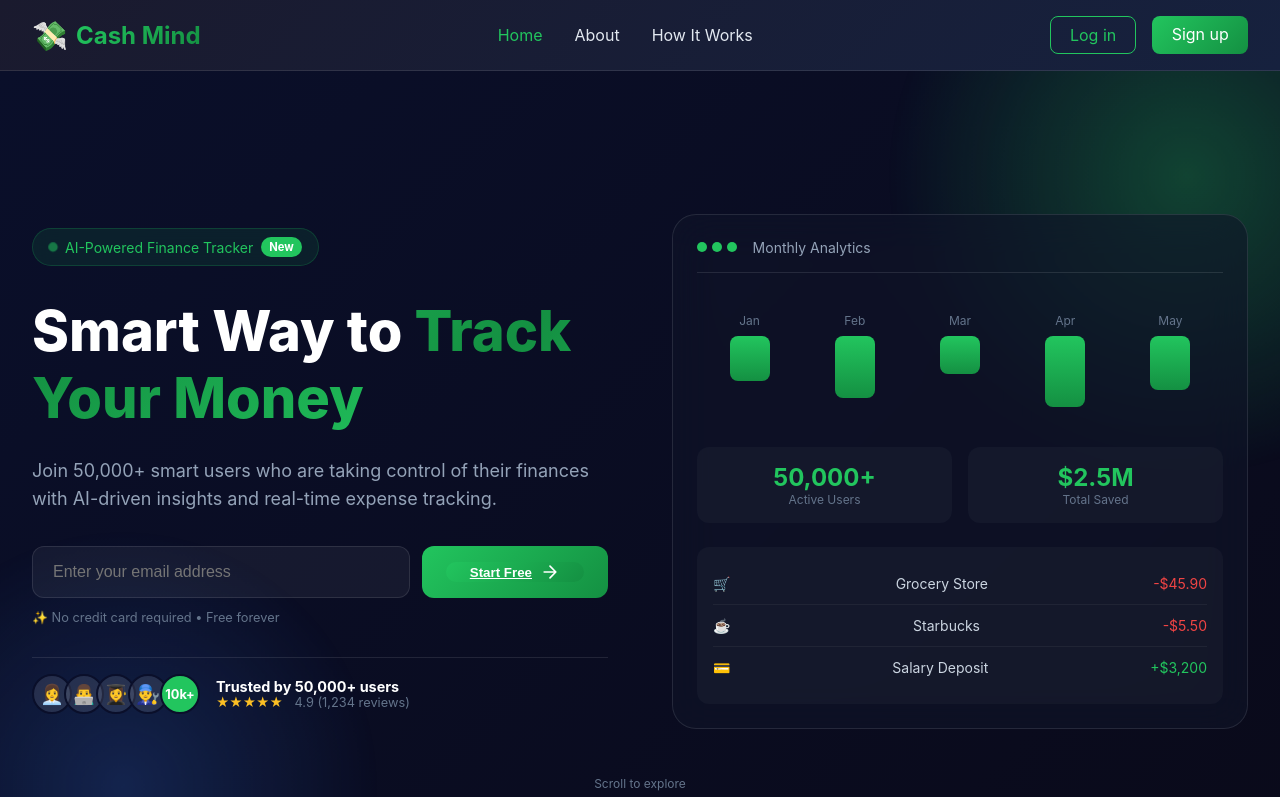
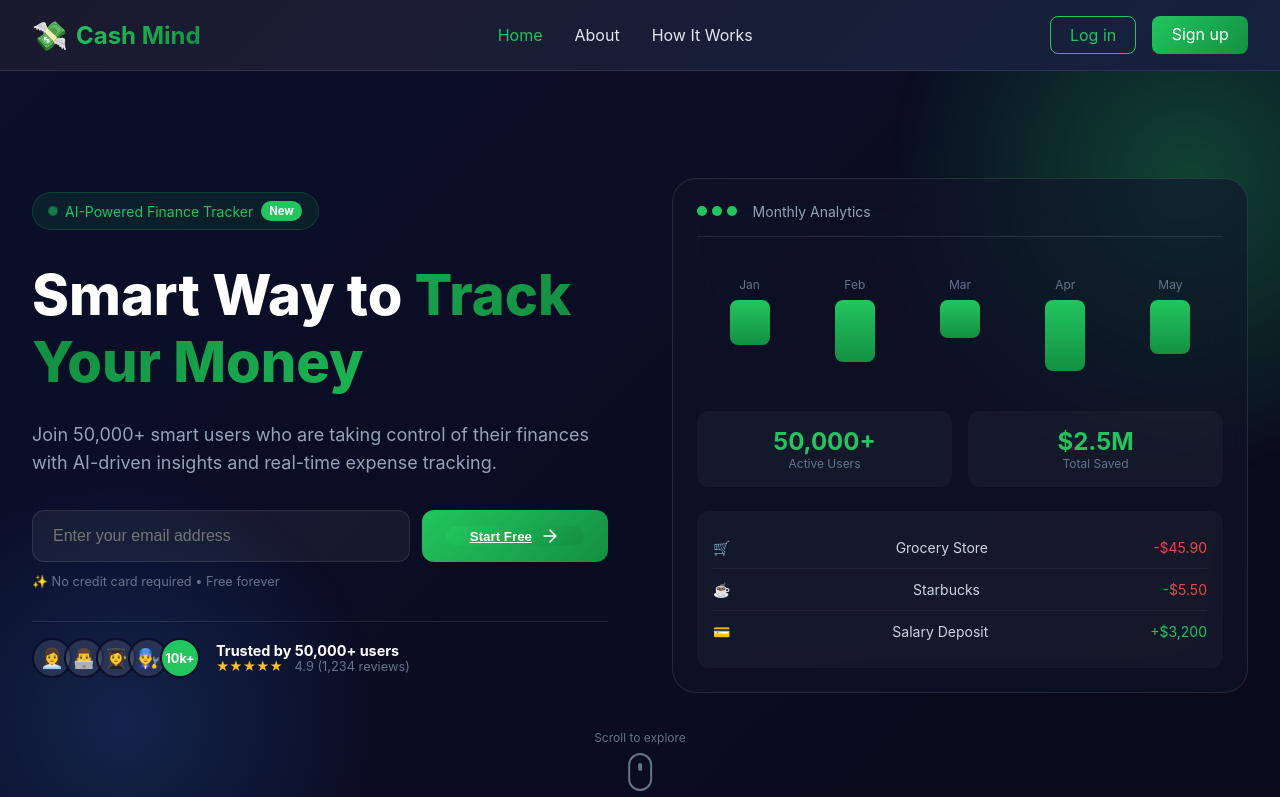
Before and after one commit to omniaeldessouki/cash-mind, a Next.js app: page / in a window 1280 px wide. Shown: the top 797 px of the page. Built offline with nearby package versions, Linux system fonts and the light colour scheme.

Commit message:
fix hero

```diff
--- a/components/HomePage/Hero.module.css
+++ b/components/HomePage/Hero.module.css
@@ -1,11 +1,12 @@
 .hero {
-  min-height: 100vh;
+  min-height: 92vh;
   position: relative;
   background: linear-gradient(135deg, #0a0f2a 0%, #0a0a1a 100%);
   display: flex;
   align-items: center;
   overflow: hidden;
   isolation: isolate;
+  padding-bottom: 8px;
 }
 
 /* Animated Gradient Orbs */
@@ -376,7 +377,7 @@
 /* Scroll Indicator */
 .scrollIndicator {
   position: absolute;
-  bottom: 2rem;
+  bottom: 1rem;
   left: 50%;
   transform: translateX(-50%);
   display: flex;
@@ -390,7 +391,7 @@
 
 .scrollMouse {
   width: 24px;
-  height: 40px;
+  height: 38px;
   border: 2px solid #64748b;
   border-radius: 20px;
   position: relative;
```
